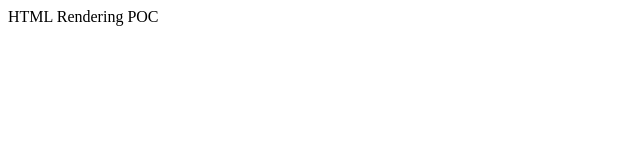
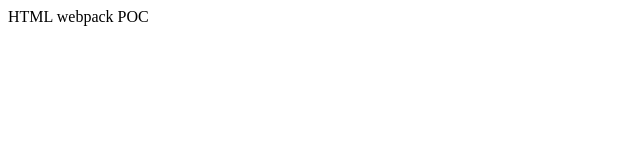
Before and after one commit to divC21/HTML-webpack-config, a website built with webpack: page index.html in a window 1280 px wide. Shown: the full height of the page, 0-640 px from the left. Built offline with nearby package versions, Linux system fonts and the light colour scheme.

Commit message:
Update index.html

```diff
--- a/index.html
+++ b/index.html
@@ -4,7 +4,7 @@
     <meta charset="UTF-8">
   </head>
   <body>
-	<div>HTML Rendering POC</div>
+	<div>HTML webpack POC</div>
 	<script src="./dist/bundle.js"></script>
   </body>
 </html>
```
